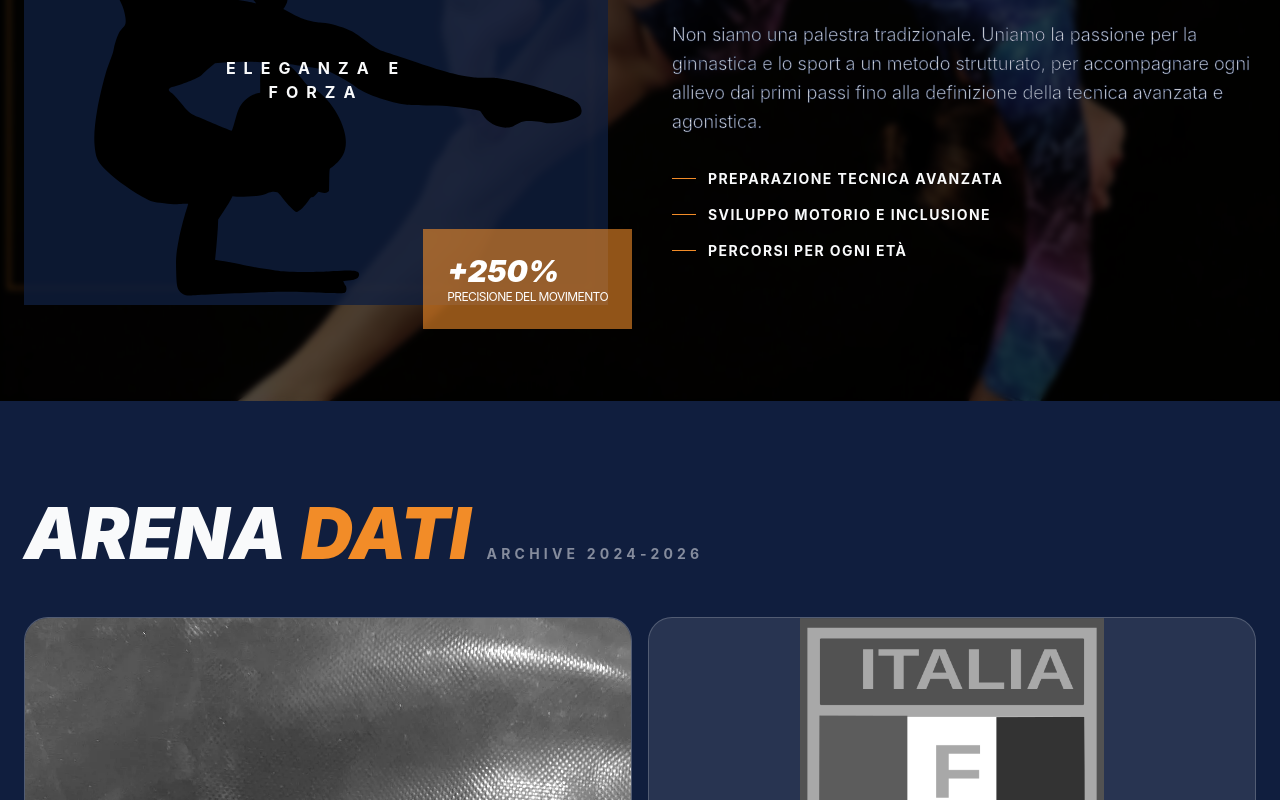
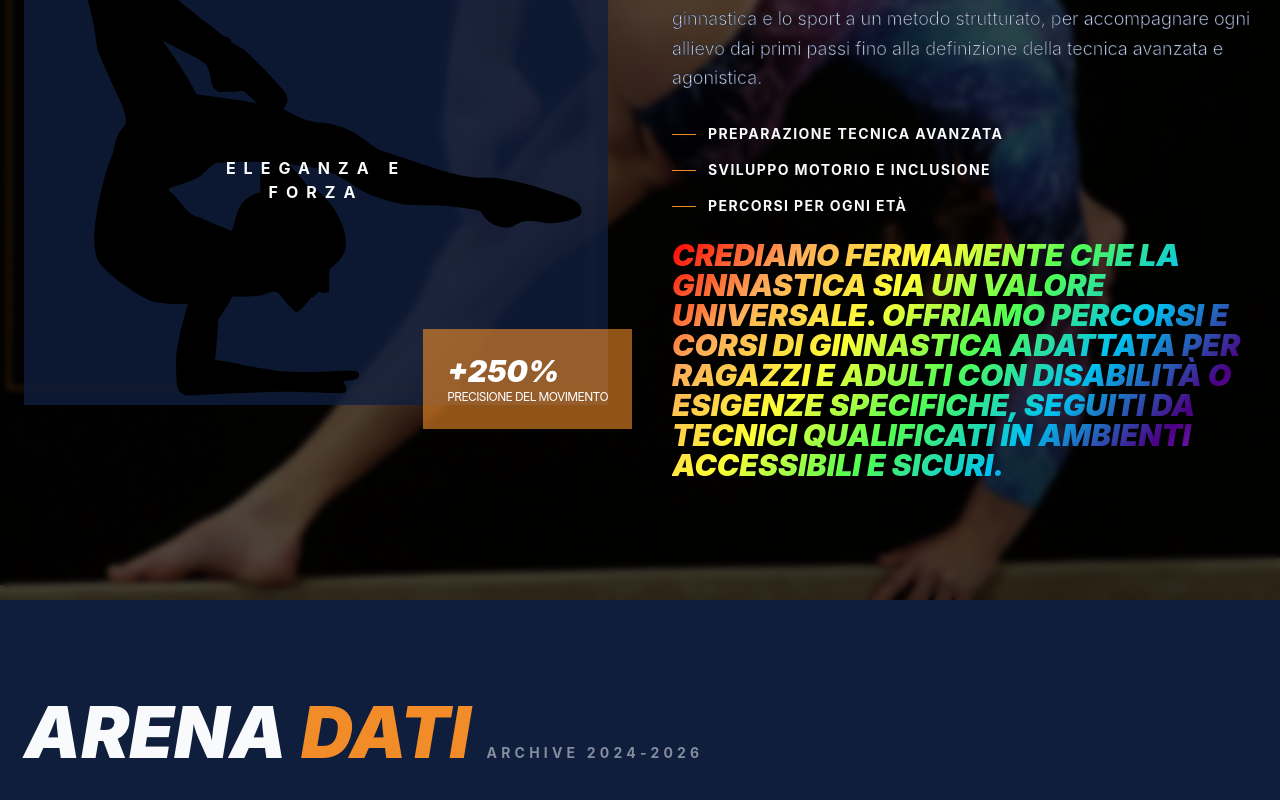
Before and after one commit to Lillo1254/project_gym, a Next.js app: page / in a window 1280 px wide. Shown: the part 2789-3589 px from the top of the page. Built offline with nearby package versions, Linux system fonts and the light colour scheme.

Commit message:
update section

```diff
--- a/app/globals.css
+++ b/app/globals.css
@@ -343,3 +343,12 @@ body {
     font-size: 4.5rem;
   }
 }
+
+.testo_in{
+  background: linear-gradient(135deg, #ff0000, #ffac59, #ffff36, #51ff51, #00c1f1, #4b0082, #b254ff);
+  -webkit-background-clip: text;
+  -webkit-text-fill-color: transparent;
+  background-clip: text;
+  color: transparent; /* Fallback per browser non supportati */
+  display: inline-block;
+}
--- a/app/layout.tsx
+++ b/app/layout.tsx
@@ -7,12 +7,12 @@ import Address from "./components/bodyComponents/layout/Address";
 export const metadata: Metadata = {
   metadataBase: new URL("https://asd-freemind.vercel.app/"),
   title: {
-    default: "GIM - Precisione e Forza | ASD FREE MIND Roma",
+    default: "GYM - Precisione e Forza | ASD FREE MIND Roma",
     template: "%s | ASD FREE MIND",
   },
   description: "L'evoluzione della ginnastica artistica a Roma attraverso la tecnologia. Uniamo forza strutturale e precisione lineare per atleti del futuro.",
 
-    verification: {
+  verification: {
     google: "H4GXNltP14JU3HCRR-G4OtiqboS9PWirwSUHwGM-unU",
   },
 
@@ -21,7 +21,7 @@ export const metadata: Metadata = {
   },
 
   openGraph: {
-    title: "GIM - Precisione e Forza | ASD FREE MIND",
+    title: "GYM - Precisione e Forza | ASD FREE MIND",
     description: "L'evoluzione della ginnastica artistica attraverso la tecnologia a Roma.",
     url: "https://asd-freemind.vercel.app/",
     siteName: "ASD FREE MIND",
@@ -48,7 +48,7 @@ export default function RootLayout({
     "@context": "https://schema.org",
     "@type": "SportsActivityLocation",
     "name": "ASD FREE MIND",
-    "description": "L'eccellenza nella ginnastica artistica a Roma. Uniamo forza strutturale e precisione lineare per atleti del futuro.",
+    "description": "L'eccellenza nella ginnastica artistica a Roma. Corsi professionali e attività sportive inclusive e accessibili anche per portatori di handicap.",
     "url": "https://asd-freemind.vercel.app/",
     "telephone": `+39 ${Address.numero}`,
     "email": Address.email,
@@ -82,7 +82,11 @@ export default function RootLayout({
       "https://www.instagram.com/a.s.d.freemind/",
       "https://www.facebook.com/ASDFREEMIND/"
     ],
-    "knowsAbout": ["Ginnastica Artistica", "Allenamento Sportivo", "Tecnologia applicata allo sport"],
+    "knowsAbout": ["Ginnastica Artistica", "Allenamento Sportivo", "Tecnologia applicata allo sport",
+      "Sport Inclusivo",
+      "Ginnastica per disabili",
+      "Corsi sportivi accessibili Roma",
+      "Attività motoria adattata", "Handicap", "Sport per tutti", "sport inclusivo per disabili", "corsi convenzionati","sport per disabili Roma"],
     "vatID": Address.partitaiva
   };
 
--- a/app/page.tsx
+++ b/app/page.tsx
@@ -205,6 +205,7 @@ export default function Home() {
                 </li>
               ))}
             </ul>
+        <h2 className="text-2xl md:text-3xl font-black uppercase italic leading-none my-6 testo_in">Crediamo fermamente che la ginnastica sia un valore universale. Offriamo percorsi e corsi di ginnastica adattata per ragazzi e adulti con disabilità o esigenze specifiche, seguiti da tecnici qualificati in ambienti accessibili e sicuri.</h2>
           </div>
         </div>
       </section>
```
